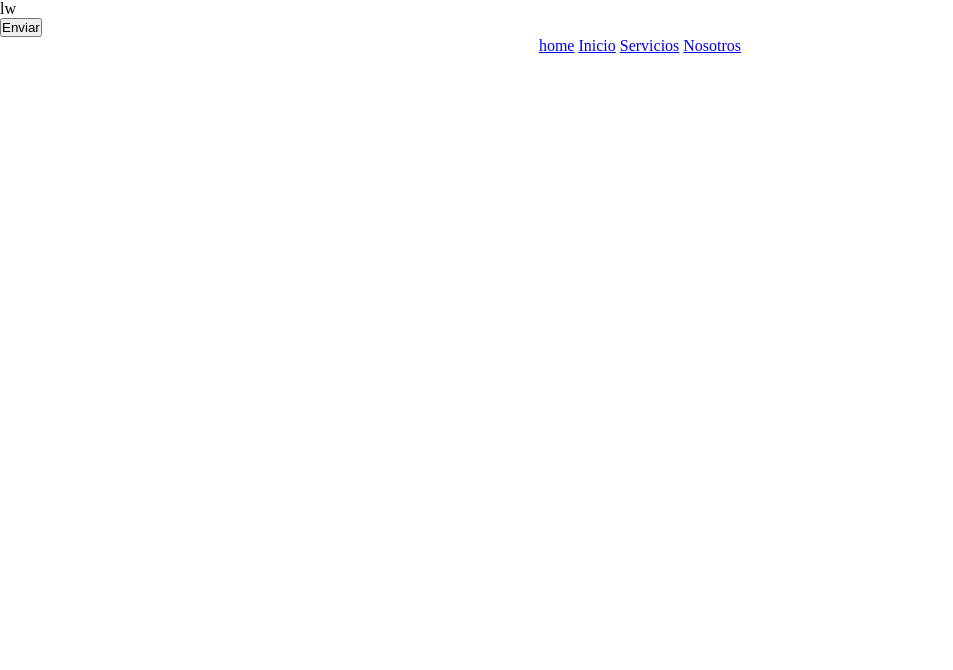
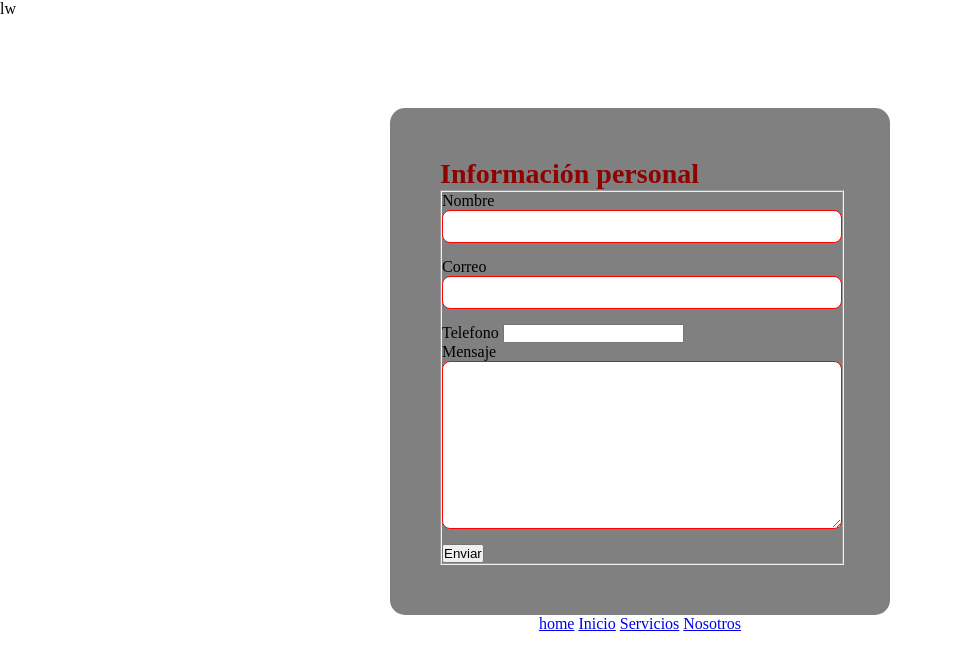
Before and after one commit to ByOsvaldo/Ciencias1-1, a plain HTML site: page Contacto.html in a window 1280 px wide. Shown: the whole page, without its empty margins (0-953 px from the left). Drawn offline with Linux system fonts and the light colour scheme.

Commit message:
en esta version llevamos avanzado todos los formularios del proyecto como nos solicito el cliente, nota:

```diff
--- a/Contacto.html
+++ b/Contacto.html
@@ -8,6 +8,35 @@
 </head>
 
 <body>lw
+    <form method="post" action="resultado.html" class="formRegis">
+        <h3>Información personal</h3>
+    <fieldset>
+
+           <!--input para nombre-->
+ <div class="Nom">
+   <label for="nombre">Nombre</label>
+   <input class="entrada" type="text" name="nom" id="nombre">
+  </div>
+
+<!--input para correo-->
+
+<div class="Cor">
+    <label for="correo">Correo</label>
+    <input class="entrada" type="email" name="cor" id="correo">
+   </div>
+
+
+   <label for="telefono">Telefono</label>
+   <input type="number" name=" telefono" id="telefono">
+
+
+<!--mensaje-->
+
+  <div>
+    <label for="mensaje">Mensaje</label>
+    <br>
+    <textarea class="entrada" name="mensaje" id="mensaje" cols="30" rows="10"></textarea>
+  </div>
 
 <!--Form para entregar-->
     <div class="registro">
```
